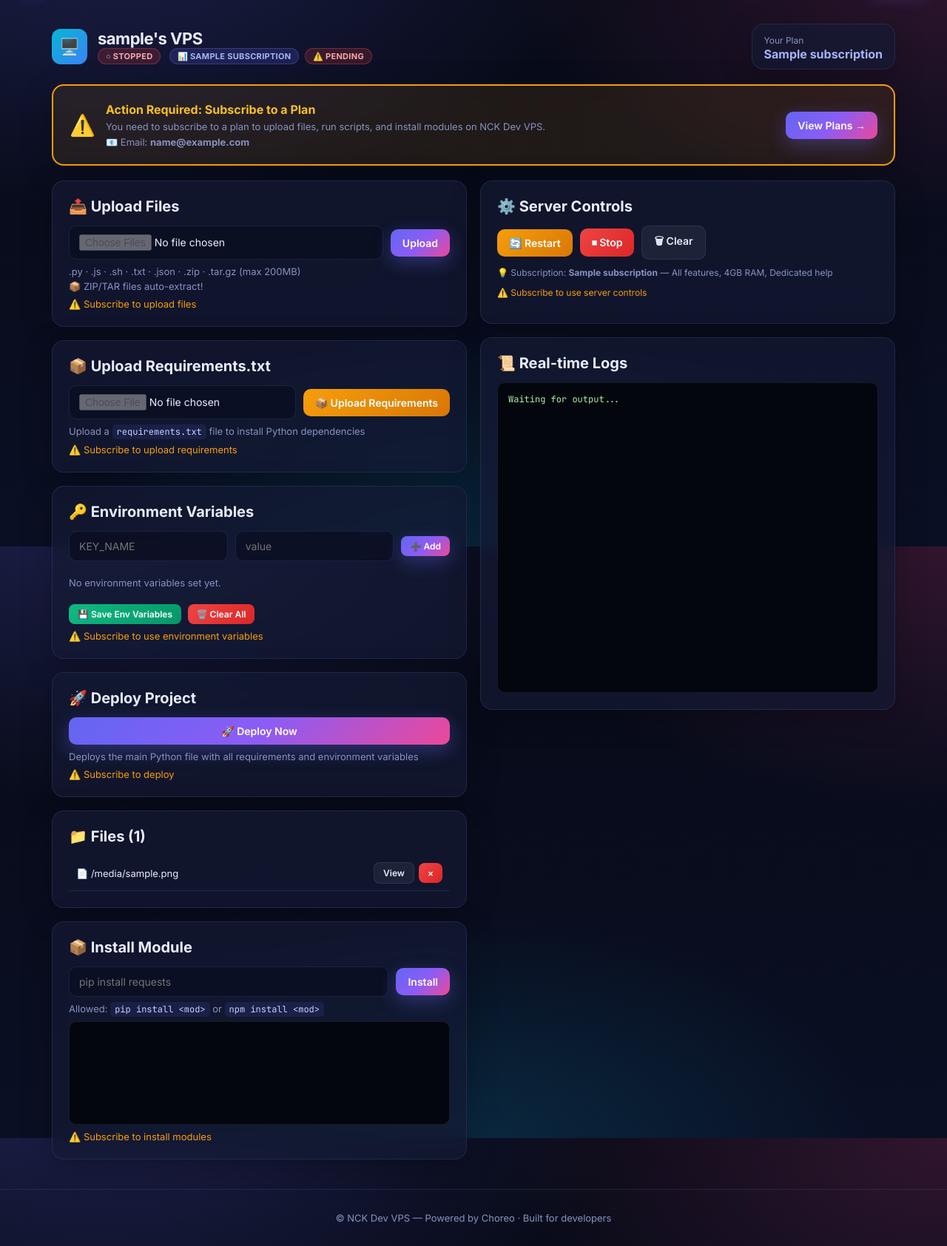
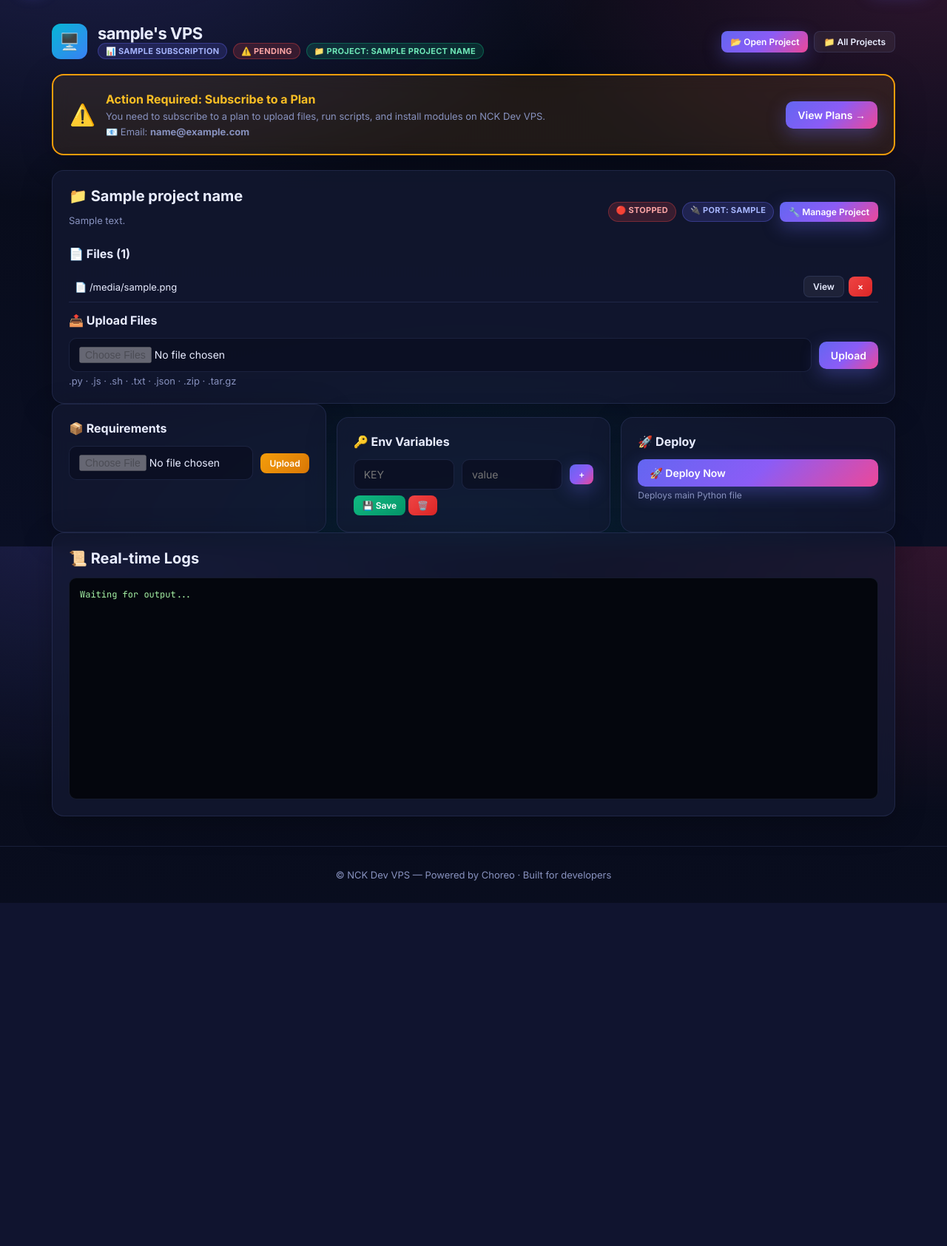
Before and after one commit to DarkLord813/nck-dev-vps, a Flask app: template templates/user.html in a window 1280 px wide. Shown: the part 61-1746 px from the top of the page at 74% size. After the commit the page ends 1282 px from the top, so only its background shows below. Run offline with Flask 3, Linux system fonts and the light colour scheme; the template is opened without the code that fills it: most values are stand-ins (such as "Sample title", 1, 10 or a date in 2020).

Commit message:
Update user.html

```diff
--- a/templates/user.html
+++ b/templates/user.html
@@ -8,15 +8,19 @@
       <div>
         <h1 style="font-size:22px;margin:0">{{username}}'s VPS</h1>
         <p class="muted" style="margin:0">
-          {% if running %}<span class="badge badge-on">● RUNNING</span> {{running_file}}{% else %}<span class="badge badge-off">○ STOPPED</span>{% endif %}
-          <span class="badge badge-subscription" style="margin-left:8px">📊 {{subscription or 'Basic'}}</span>
+          <span class="badge badge-subscription">📊 {{subscription or 'Basic'}}</span>
           {% if is_paid %}<span class="badge badge-on" style="margin-left:4px">✅ PAID</span>{% else %}<span class="badge badge-off" style="margin-left:4px">⚠️ PENDING</span>{% endif %}
+          {% if project_id %}
+          <span class="badge badge-on" style="margin-left:4px">📁 Project: {{project_name}}</span>
+          {% endif %}
         </p>
       </div>
     </div>
-    <div class="card" style="padding:10px 16px;margin:0">
-      <span class="muted" style="font-size:12px">Your Plan</span>
-      <div style="font-weight:700;color:#a5b4fc">{{subscription or 'Basic'}}</div>
+    <div style="display:flex;gap:8px;flex-wrap:wrap">
+      {% if project_id %}
+      <a href="/project/{{project_id}}" class="btn btn-primary btn-sm">📂 Open Project</a>
+      {% endif %}
+      <a href="/projects" class="btn btn-ghost btn-sm">📁 All Projects</a>
     </div>
   </div>
 
@@ -39,123 +43,114 @@
   </div>
   {% endif %}
 
-  <div style="display:grid;grid-template-columns:1fr 1fr;gap:18px">
+  <!-- If user has no project -->
+  {% if not project_id %}
+  <div class="card" style="text-align:center;padding:40px;border:2px dashed var(--border)">
+    <div style="font-size:48px">📁</div>
+    <h2>No Project Yet</h2>
+    <p class="muted">Create your first project to start deploying!</p>
+    <div style="display:flex;gap:10px;justify-content:center;flex-wrap:wrap;margin-top:10px">
+      <a href="/projects" class="btn btn-primary">📁 Go to Projects</a>
+      <a href="/project/create" class="btn btn-ok">➕ Create Project</a>
+    </div>
+  </div>
+  {% else %}
+
+  <!-- Project Info -->
+  <div class="card">
+    <div style="display:flex;justify-content:space-between;align-items:center;flex-wrap:wrap;gap:10px">
       <div>
-      <!-- Upload Files Card -->
-      <div class="card">
-        <h2>📤 Upload Files</h2>
-        <form method="post" action="/upload" enctype="multipart/form-data" class="row">
-          <input type="file" name="files" multiple required style="flex:1" {% if not is_paid %}disabled{% endif %}>
-          <button class="btn btn-primary" {% if not is_paid %}disabled{% endif %}>Upload</button>
-        </form>
-        <p class="muted" style="margin:8px 0 0">.py · .js · .sh · .txt · .json · .zip · .tar.gz (max 200MB)</p>
-        <p class="muted" style="margin:4px 0 0">📦 ZIP/TAR files auto-extract!</p>
-        {% if not is_paid %}<p class="muted" style="margin:8px 0 0;color:#f59e0b">⚠️ Subscribe to upload files</p>{% endif %}
+        <h2 style="margin:0">📁 {{project_name}}</h2>
+        <p class="muted">{{project_description or 'No description'}}</p>
+      </div>
+      <div style="display:flex;gap:8px;flex-wrap:wrap">
+        {% if project_is_running %}
+        <span class="badge badge-on">🟢 Running</span>
+        {% else %}
+        <span class="badge badge-off">🔴 Stopped</span>
+        {% endif %}
+        {% if project_port %}
+        <span class="badge badge-subscription">🔌 Port: {{project_port}}</span>
+        {% endif %}
+        <a href="/project/{{project_id}}" class="btn btn-primary btn-sm">🔧 Manage Project</a>
+      </div>
     </div>
 
-      <!-- Requirements.txt Upload Card -->
-      <div class="card">
-        <h2>📦 Upload Requirements.txt</h2>
-        <form method="post" action="/upload-requirements" enctype="multipart/form-data" class="row">
-          <input type="file" name="requirements" accept=".txt" required style="flex:1" {% if not is_paid %}disabled{% endif %}>
-          <button class="btn btn-warn" {% if not is_paid %}disabled{% endif %}>📦 Upload Requirements</button>
-        </form>
-        <p class="muted" style="margin:8px 0 0">Upload a <code>requirements.txt</code> file to install Python dependencies</p>
-        <div id="requirements-status" style="margin-top:8px;font-size:13px;"></div>
-        {% if not is_paid %}<p class="muted" style="margin:8px 0 0;color:#f59e0b">⚠️ Subscribe to upload requirements</p>{% endif %}
-      </div>
-
-      <!-- Environment Variables Card -->
-      <div class="card">
-        <h2>🔑 Environment Variables</h2>
-        <form id="env-form" onsubmit="return addEnvironmentVariable(event)">
-          <div class="row" style="margin-bottom:8px">
-            <input id="env-key" placeholder="KEY_NAME" style="flex:1;min-width:100px" {% if not is_paid %}disabled{% endif %}>
-            <input id="env-value" placeholder="value" style="flex:1;min-width:100px" {% if not is_paid %}disabled{% endif %}>
-            <button class="btn btn-primary btn-sm" type="submit" {% if not is_paid %}disabled{% endif %}>➕ Add</button>
-          </div>
-        </form>
-        <div id="env-list" style="margin-top:8px;max-height:150px;overflow-y:auto;font-size:13px;">
-          <p class="muted">No environment variables set yet.</p>
-        </div>
-        <button class="btn btn-ok btn-sm" onclick="saveEnvironmentVariables()" style="margin-top:8px" {% if not is_paid %}disabled{% endif %}>💾 Save Env Variables</button>
-        <button class="btn btn-danger btn-sm" onclick="clearEnvironmentVariables()" style="margin-top:8px;margin-left:4px" {% if not is_paid %}disabled{% endif %}>🗑️ Clear All</button>
-        {% if not is_paid %}<p class="muted" style="margin:8px 0 0;color:#f59e0b">⚠️ Subscribe to use environment variables</p>{% endif %}
-      </div>
-
-      <!-- Deploy Button -->
-      <div class="card">
-        <h2>🚀 Deploy Project</h2>
-        <button class="btn btn-primary" onclick="deployProject()" style="width:100%;justify-content:center" {% if not is_paid %}disabled{% endif %}>
-          🚀 Deploy Now
-        </button>
-        <p class="muted" style="margin:8px 0 0">Deploys the main Python file with all requirements and environment variables</p>
-        {% if not is_paid %}<p class="muted" style="margin:8px 0 0;color:#f59e0b">⚠️ Subscribe to deploy</p>{% endif %}
-      </div>
-
-      <!-- Files List -->
-      <div class="card">
-        <h2>📁 Files ({{files|length}})</h2>
-        <ul style="list-style:none;padding:0;margin:0;max-height:260px;overflow:auto">
-          {% for f in files %}
-          <li style="display:flex;justify-content:space-between;align-items:center;padding:9px 10px;border-bottom:1px solid var(--border);font-size:13px">
+    <!-- File List -->
+    <div style="margin-top:14px">
+      <h3>📄 Files ({{project_files|length}})</h3>
+      <ul style="list-style:none;padding:0;margin:0;max-height:200px;overflow:auto">
+        {% for f in project_files %}
+        <li style="display:flex;justify-content:space-between;align-items:center;padding:6px 8px;border-bottom:1px solid var(--border);font-size:13px">
           <span>📄 {{f}}</span>
           <span class="row" style="gap:6px">
             <a href="/file/view/{{f}}" target="_blank"><button class="btn btn-ghost btn-sm" type="button">View</button></a>
-              {% if f.endswith('.py') or f.endswith('.js') or f.endswith('.mjs') or f.endswith('.sh') %}
-              <button class="btn btn-ok btn-sm" onclick="startFile('{{f}}')" {% if not is_paid %}disabled{% endif %}>▶ Start</button>
-              {% endif %}
             <form class="inline" method="post" action="/file/delete/{{f}}" onsubmit="return confirm('Delete {{f}}?')">
               <button class="btn btn-danger btn-sm">×</button>
             </form>
           </span>
         </li>
         {% else %}
-          <li class="muted" style="padding:14px;text-align:center">No files yet. Upload one above.</li>
+        <li class="muted" style="padding:10px;text-align:center">No files yet.</li>
         {% endfor %}
       </ul>
     </div>
 
-      <!-- Install Module -->
-      <div class="card">
-        <h2>📦 Install Module</h2>
-        <form class="row" onsubmit="return doInstall(event)">
-          <input id="cmd" placeholder="pip install requests" style="flex:1" required {% if not is_paid %}disabled{% endif %}>
-          <button class="btn btn-primary" {% if not is_paid %}disabled{% endif %}>Install</button>
+    <!-- Quick Upload -->
+    <div style="margin-top:14px">
+      <h3>📤 Upload Files</h3>
+      <form method="post" action="/upload" enctype="multipart/form-data" class="row">
+        <input type="file" name="files" multiple required style="flex:1" {% if not is_paid %}disabled{% endif %}>
+        <button class="btn btn-primary" {% if not is_paid %}disabled{% endif %}>Upload</button>
       </form>
-        <p class="muted" style="margin:8px 0 8px">Allowed: <code>pip install &lt;mod&gt;</code> or <code>npm install &lt;mod&gt;</code></p>
-        <div id="installLogs" style="background:#04060d;color:#9fd3ff;font-family:'JetBrains Mono',monospace;font-size:12px;padding:12px;border-radius:10px;height:140px;overflow:auto;white-space:pre-wrap;border:1px solid var(--border)"></div>
-        {% if not is_paid %}<p class="muted" style="margin:8px 0 0;color:#f59e0b">⚠️ Subscribe to install modules</p>{% endif %}
+      <p class="muted" style="margin:4px 0 0">.py · .js · .sh · .txt · .json · .zip · .tar.gz</p>
     </div>
   </div>
 
-    <div>
-      <!-- Server Controls -->
+  <!-- Quick Actions -->
+  <div style="display:grid;grid-template-columns:repeat(auto-fit,minmax(200px,1fr));gap:14px">
     <div class="card">
-        <h2>⚙️ Server Controls</h2>
-        <div class="row">
-          <button class="btn btn-warn" onclick="restart()" {% if not is_paid %}disabled{% endif %}>🔄 Restart</button>
-          <button class="btn btn-danger" onclick="stop()" {% if not is_paid %}disabled{% endif %}>⏹ Stop</button>
-          <button class="btn btn-ghost" onclick="delServer()" {% if not is_paid %}disabled{% endif %}>🗑 Clear</button>
+      <h3>📦 Requirements</h3>
+      <form method="post" action="/upload-requirements" enctype="multipart/form-data" class="row">
+        <input type="file" name="requirements" accept=".txt" required style="flex:1" {% if not is_paid %}disabled{% endif %}>
+        <button class="btn btn-warn btn-sm" {% if not is_paid %}disabled{% endif %}>Upload</button>
+      </form>
+      <div id="requirements-status" style="margin-top:4px;font-size:12px;"></div>
     </div>
-        <p class="muted" style="margin-top:10px;font-size:12px">💡 Subscription: <strong>{{subscription or 'Basic'}}</strong> —
-          {% if subscription == 'Basic' %}Python files only, no pip install{% elif subscription == 'Pro' %}Python/Node/Shell, pip/npm, 2GB RAM{% else %}All features, 4GB RAM, Dedicated help{% endif %}
-        </p>
-        {% if not is_paid %}<p class="muted" style="margin-top:10px;font-size:12px;color:#f59e0b">⚠️ Subscribe to use server controls</p>{% endif %}
+
+    <div class="card">
+      <h3>🔑 Env Variables</h3>
+      <form id="env-form" onsubmit="return addEnvironmentVariable(event)" class="row">
+        <input id="env-key" placeholder="KEY" style="flex:1;min-width:60px" {% if not is_paid %}disabled{% endif %}>
+        <input id="env-value" placeholder="value" style="flex:1;min-width:60px" {% if not is_paid %}disabled{% endif %}>
+        <button class="btn btn-primary btn-sm" type="submit" {% if not is_paid %}disabled{% endif %}>+</button>
+      </form>
+      <div id="env-list" style="margin-top:4px;max-height:80px;overflow-y:auto;font-size:12px;"></div>
+      <div style="display:flex;gap:4px;margin-top:4px">
+        <button class="btn btn-ok btn-sm" onclick="saveEnvironmentVariables()" {% if not is_paid %}disabled{% endif %}>💾 Save</button>
+        <button class="btn btn-danger btn-sm" onclick="clearEnvironmentVariables()" {% if not is_paid %}disabled{% endif %}>🗑️</button>
       </div>
+    </div>
+
+    <div class="card">
+      <h3>🚀 Deploy</h3>
+      <button class="btn btn-primary" onclick="deployProject()" style="width:100%" {% if not is_paid %}disabled{% endif %}>
+        🚀 Deploy Now
+      </button>
+      <p class="muted" style="margin:4px 0 0;font-size:12px">Deploys main Python file</p>
+    </div>
+  </div>
+  {% endif %}
 
   <!-- Real-time Logs -->
   <div class="card">
     <h2>📜 Real-time Logs</h2>
-        <div id="logs" style="background:#04060d;color:#a6f3a6;font-family:'JetBrains Mono',monospace;font-size:12px;padding:14px;border-radius:10px;height:420px;overflow:auto;white-space:pre-wrap;border:1px solid var(--border)">Waiting for output...</div>
-      </div>
-    </div>
+    <div id="logs" style="background:#04060d;color:#a6f3a6;font-family:'JetBrains Mono',monospace;font-size:12px;padding:14px;border-radius:10px;height:300px;overflow:auto;white-space:pre-wrap;border:1px solid var(--border)">Waiting for output...</div>
   </div>
 </div>
 
 <style>
-@media(max-width:820px){.wrap>div:last-child{grid-template-columns:1fr!important}}
-.env-item{display:flex;justify-content:space-between;align-items:center;padding:4px 8px;background:rgba(10,14,32,0.3);border-radius:6px;margin-bottom:4px;border:1px solid var(--border)}
+.env-item{display:flex;justify-content:space-between;align-items:center;padding:2px 6px;background:rgba(10,14,32,0.3);border-radius:4px;margin-bottom:2px;border:1px solid var(--border);font-size:12px}
 .env-item .env-key{color:#a5b4fc;font-weight:600}
 .env-item .env-value{color:#6ee7b7}
 .env-item .env-remove{cursor:pointer;color:#ef4444;font-weight:bold;padding:0 4px}
@@ -165,9 +160,9 @@
 // ==================== ENVIRONMENT VARIABLES ====================
 let envVariables = [];
 
-// Load saved env variables on page load
 document.addEventListener('DOMContentLoaded', function() {
     loadEnvironmentVariables();
+    loadRequirementsStatus();
 });
 
 function loadEnvironmentVariables() {
@@ -177,7 +172,6 @@ function loadEnvironmentVariables() {
             if (data.env_vars) {
                 envVariables = data.env_vars;
                 renderEnvList();
-                updateEnvCount();
             }
         })
         .catch(() => {});
@@ -193,7 +187,6 @@ function addEnvironmentVariable(event) {
         return false;
     }
 
-    // Check for duplicate
     if (envVariables.some(e => e.key === key)) {
         alert(`Environment variable "${key}" already exists.`);
         return false;
@@ -201,7 +194,6 @@ function addEnvironmentVariable(event) {
 
     envVariables.push({ key, value });
     renderEnvList();
-    updateEnvCount();
     document.getElementById('env-key').value = '';
     document.getElementById('env-value').value = '';
     return false;
@@ -210,13 +202,12 @@ function addEnvironmentVariable(event) {
 function removeEnvVariable(index) {
     envVariables.splice(index, 1);
     renderEnvList();
-    updateEnvCount();
 }
 
 function renderEnvList() {
     const container = document.getElementById('env-list');
     if (envVariables.length === 0) {
-        container.innerHTML = '<p class="muted">No environment variables set yet.</p>';
+        container.innerHTML = '<p class="muted">No env vars.</p>';
         return;
     }
 
@@ -226,10 +217,6 @@ function renderEnvList() {
             <span class="env-remove" onclick="removeEnvVariable(${index})">✕</span>
         </div>
     `).join('');
-}
-
-function updateEnvCount() {
-    // Update count badge if needed
 }
 
 function escapeHtml(text) {
@@ -252,9 +239,9 @@ function saveEnvironmentVariables() {
     .then(r => r.json())
     .then(data => {
         if (data.success) {
-            alert('✅ Environment variables saved successfully!');
+            alert('✅ Environment variables saved!');
         } else {
-            alert('❌ Failed to save environment variables: ' + data.error);
+            alert('❌ Failed to save: ' + data.error);
         }
     })
     .catch(() => alert('❌ Error saving environment variables.'));
@@ -263,9 +250,7 @@ function saveEnvironmentVariables() {
 function clearEnvironmentVariables() {
     if (!confirm('Clear all environment variables?')) return;
 
-    fetch('/clear-env-vars', {
-        method: 'POST'
-    })
+    fetch('/clear-env-vars', { method: 'POST' })
         .then(r => r.json())
         .then(data => {
             if (data.success) {
@@ -298,57 +283,26 @@ async function deployProject() {
     }
 }
 
-// ==================== REQUIREMENTS UPLOAD ====================
-// Requirements upload status
+// ==================== REQUIREMENTS STATUS ====================
+function loadRequirementsStatus() {
+    const status = document.getElementById('requirements-status');
+    // Check if requirements file exists by looking at file list
+    // This is handled by the form submit event below
+}
+
 document.addEventListener('DOMContentLoaded', function() {
     const reqForm = document.querySelector('form[action="/upload-requirements"]');
     if (reqForm) {
         reqForm.addEventListener('submit', function(e) {
             const status = document.getElementById('requirements-status');
-            status.innerHTML = '⏳ Uploading and installing requirements...';
+            status.innerHTML = '⏳ Uploading...';
             status.style.color = '#fbbf24';
         });
     }
 });
 
-// ==================== EXISTING FUNCTIONS ====================
-async function post(url, body){
-    const r = await fetch(url, {method:'POST', body: body || new FormData()});
-    return r.json();
-}
-
-async function startFile(f){
-    const fd = new FormData();
-    fd.append('file', f);
-    const r = await post('/server/start', fd);
-    if (!r.ok) alert(r.msg);
-    setTimeout(() => location.reload(), 600);
-}
-
-async function restart(){
-    const r = await post('/server/restart');
-    if (!r.ok) alert(r.msg || 'no file running');
-}
-
-async function stop(){
-    await post('/server/stop');
-}
-
-async function delServer(){
-    if (confirm('Stop and clear process?')) await post('/server/delete');
-}
-
-async function doInstall(e){
-    e.preventDefault();
-    const fd = new FormData();
-    fd.append('command', document.getElementById('cmd').value);
-    const r = await post('/install', fd);
-    if (!r.ok) alert(r.msg);
-    return false;
-}
-
 // ==================== LOGS ====================
-const logBox = document.getElementById('logs'), instBox = document.getElementById('installLogs');
+const logBox = document.getElementById('logs');
 async function tick(){
     try{
         const r = await fetch('/logs');
@@ -356,8 +310,6 @@ async function tick(){
         const atBottom = logBox.scrollTop + logBox.clientHeight >= logBox.scrollHeight - 30;
         logBox.textContent = j.logs.length ? j.logs.join('\n') : 'Waiting for output...';
         if(atBottom) logBox.scrollTop = logBox.scrollHeight;
-        instBox.textContent = j.install.join('\n');
-        instBox.scrollTop = instBox.scrollHeight;
     } catch(e){}
 }
 setInterval(tick, 1200);
```
Lines whose indentation alone changed are shown as unchanged.
